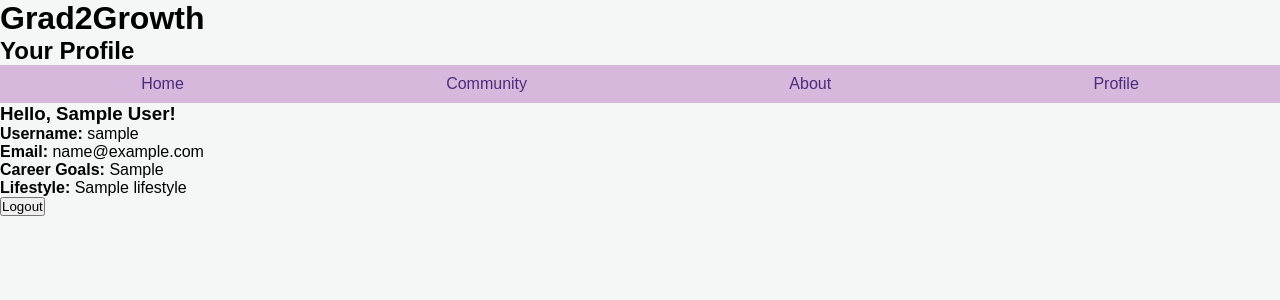
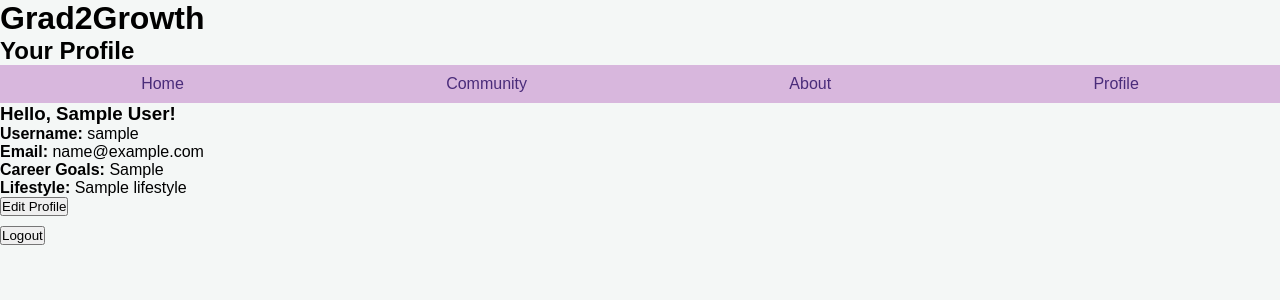
Before and after one commit to tobi2x/morganhacks25, a Flask app: template templates/profile.html in a window 1280 px wide. Shown: the top 300 px of the page. Run offline with Flask 3, Linux system fonts and the light colour scheme; the template is opened without the code that fills it: most values are stand-ins (such as "Sample title", 1, 10 or a date in 2020).

Commit message:
Edit profile functionality added

```diff
--- a/templates/profile.html
+++ b/templates/profile.html
@@ -28,6 +28,25 @@
             <p><strong>Email:</strong> {{ profile.email }}</p>
             <p><strong>Career Goals:</strong> {{ profile.career_goals }}</p>
             <p><strong>Lifestyle:</strong> {{ profile.lifestyle }}</p>
+
+            <!-- Edit Button -->
+            <button onclick="showEditForm()">Edit Profile</button>
+
+            <!-- Hidden Edit Form -->
+            <form id="edit-profile-form" style="display:none;" onsubmit="submitProfile(event)">
+                <label>Username: <input type="text" id="username" name="username" value="{{ profile.username }}" required></label><br>
+                <label>First Name: <input type="text" id="first_name" name="first_name" value="{{ profile.first_name }}" required></label><br>
+                <label>Last Name: <input type="text" id="last_name" name="last_name" value="{{ profile.last_name }}" required></label><br>
+                <label>Career Goals: <input type="text" id="career_goals" name="career_goals" value="{{ profile.career_goals }}"></label><br>
+                <label>Lifestyle Description: <input type="text" id="lifestyle" name="lifestyle" value="{{ profile.lifestyle }}"></label><br>
+                <button type="submit">Save Changes</button>
+            </form>
+
+            <!-- Logout Button -->
+            <form action="{{ url_for('logout') }}" method="POST" style="margin-top: 10px;">
+                <button type="submit">Logout</button>
+            </form>
+
         {% else %}
             <h3>Complete Your Profile</h3>
             <form id="profile-form" onsubmit="submitProfile(event)">
@@ -42,6 +61,10 @@
     </div>
 
     <script>
+    function showEditForm() {
+        document.getElementById('edit-profile-form').style.display = 'block';
+    }
+
     async function submitProfile(event) {
         event.preventDefault();
         const profile = {
@@ -61,16 +84,11 @@
         const data = await res.json();
         if (data.message) {
             alert(data.message);
-            window.location.reload(); // Reload page to show updated profile
+            window.location.reload(); // Reload to show updated info
         } else {
             alert(data.error || "Unknown error saving profile.");
         }
     }
     </script>
-
-    <form action="{{ url_for('logout') }}" method="POST">
-        <button type="submit">Logout</button>
-    </form>
-
 </body>
 </html>
```
Also changed, not shown: 1 other file.
